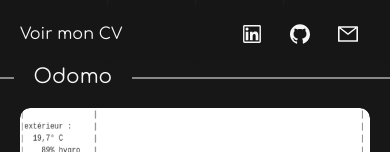
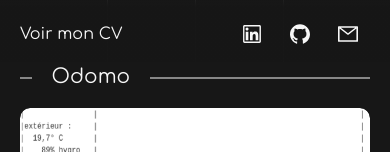
Before and after one commit to fchapoulliep/portfolio, a React (Create React App) app: page /#/ in a window 390 px wide. Shown: the part 782-934 px from the top of the page. Built offline with nearby package versions, Linux system fonts and the light colour scheme.

Commit message:
style(experiences): Hold the experience titles to the text column
On phones and tablets the title rules ran from one edge of the screen to
the other, so a title set to the right sat outside the 640 px column of
its text at 768 px. They now span the same column as the banner and the
text.

```diff
--- a/src/css/PortfolioPage.css
+++ b/src/css/PortfolioPage.css
@@ -451,6 +451,14 @@ footer {
     overflow: hidden;
   }
 
+  /* Each title rule spans the text column, not the whole screen */
+  .portfolio-experiences .portfolio-experiences-divider {
+    box-sizing: border-box;
+    width: calc(100% - 2 * var(--page-gutter));
+    max-width: 640px;
+    min-width: 0;
+  }
+
   /* The experiences follow each other with the scroll alone: the steps bar
      took 69 px more under the top bar for nine dots and one title */
   .portfolio-experiences-steps,
```
